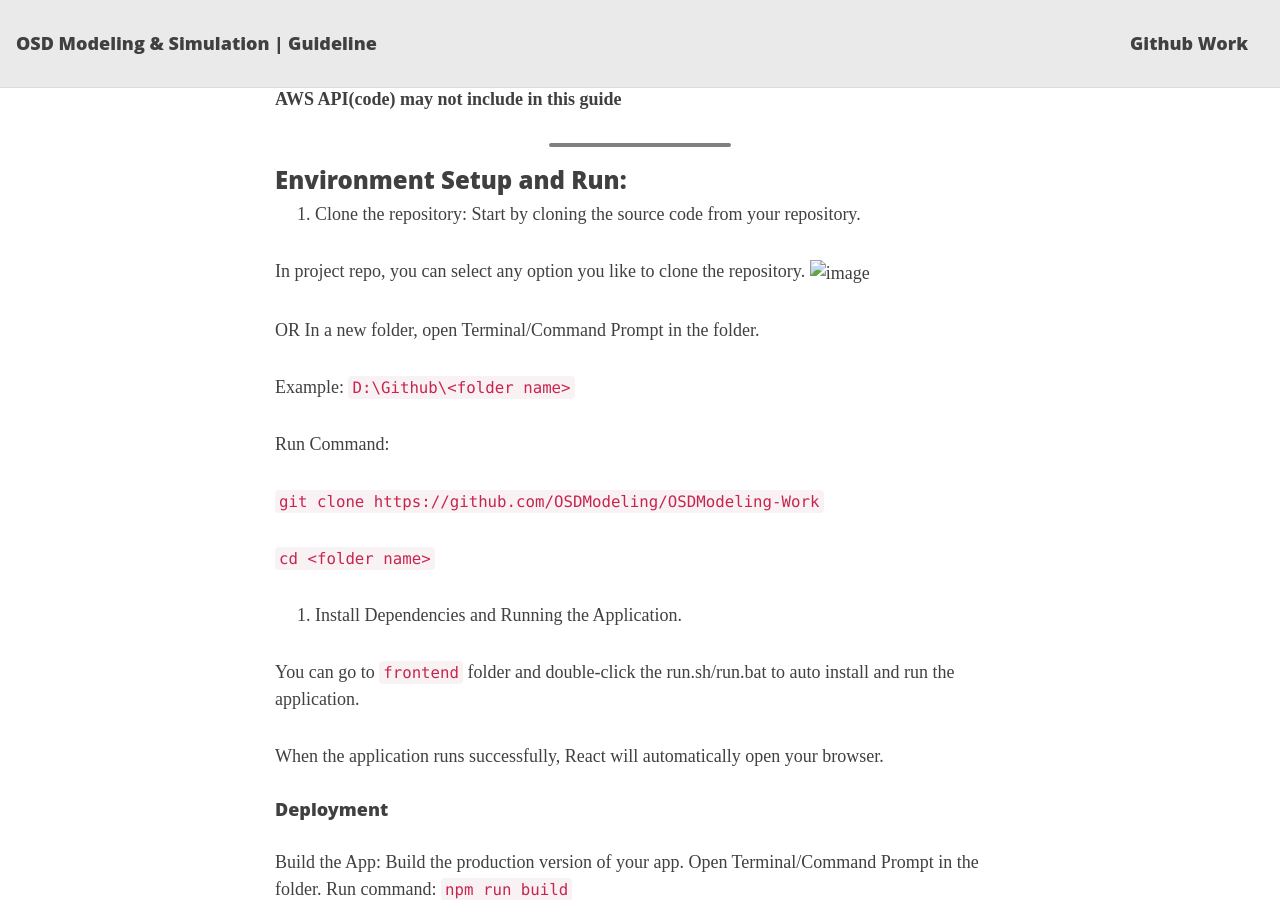
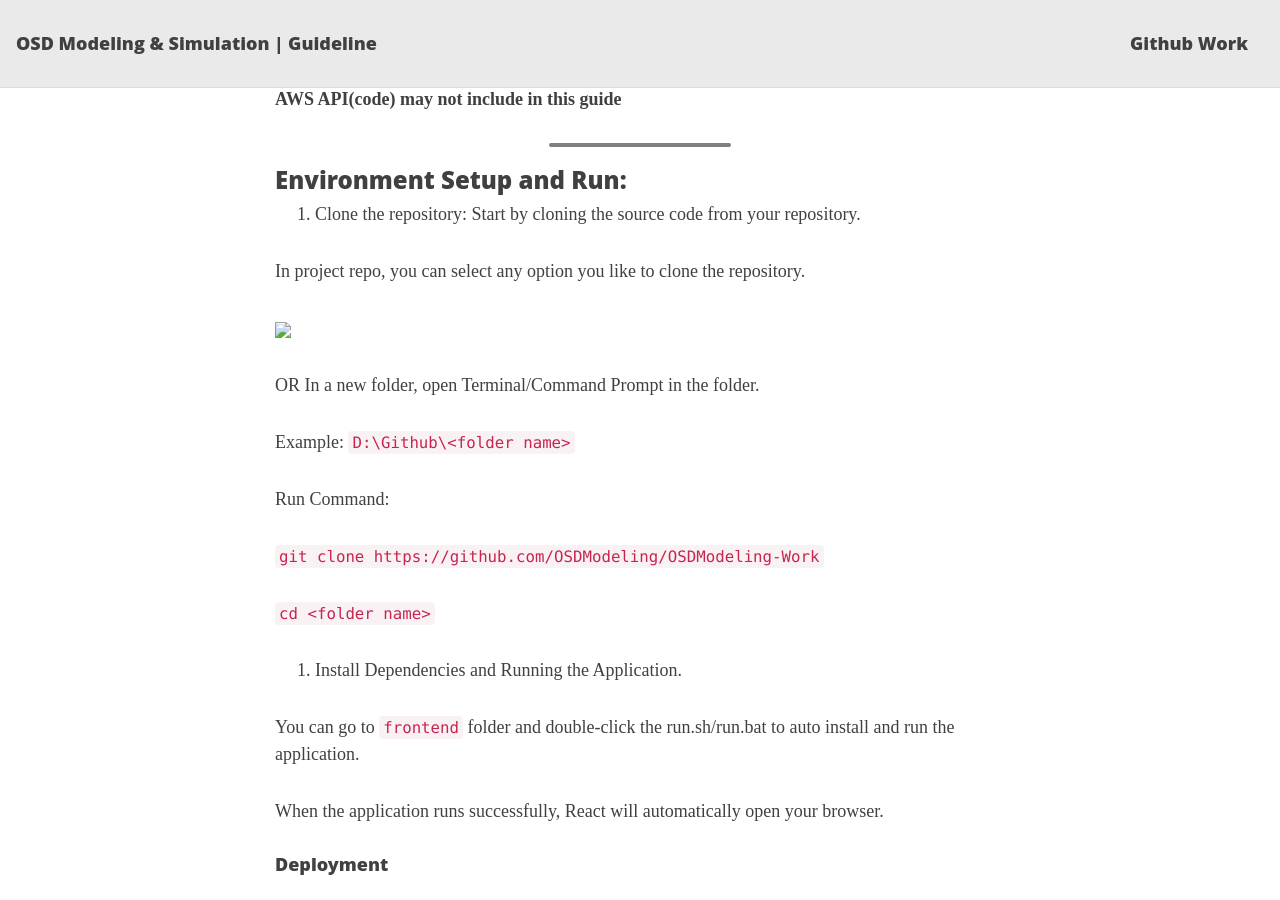
Before and after one commit to OSDModeling/OSDModeling-Guide, a Jekyll site: the page built from _posts/2024-05-03-install-guide.md, in a window 1280 px wide and 900 px high, scrolled down 540 px. Built offline with Jekyll 4.4.1, drawn with Linux system fonts in a browser that asks for light colours.

Commit message:
Update 2024-05-03-install-guide.md

```diff
--- a/_posts/2024-05-03-install-guide.md
+++ b/_posts/2024-05-03-install-guide.md
@@ -23,7 +23,8 @@ gh-repo: daattali/beautiful-jekyll
 1. Clone the repository: Start by cloning the source code from your repository.
 
 In project repo, you can select any option you like to clone the repository.
-![image](./install_1.png)
+
+<img src="/install_1.png">
 
 OR In a new folder, open Terminal/Command Prompt in the folder.
 
```
